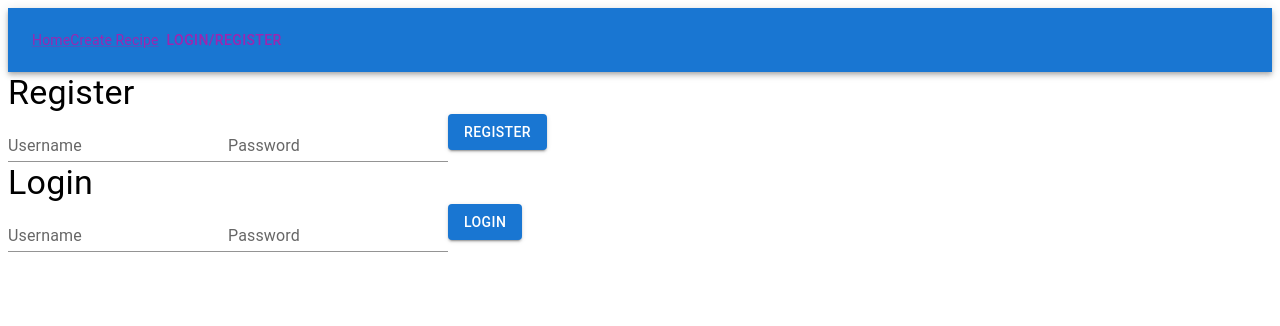
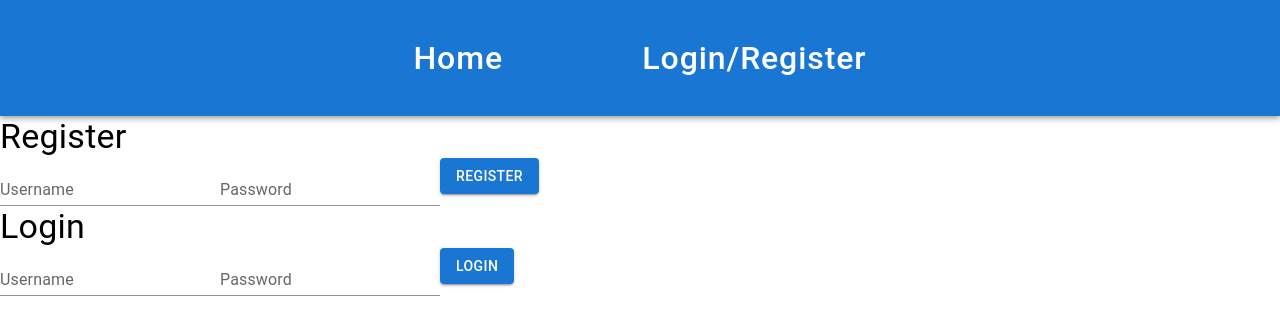
Before and after one commit to pl3lee/Recipe-App, a Next.js app in the folder client/: page /auth in a window 1280 px wide. Shown: the top 326 px of the page. Built offline with nearby package versions, Linux system fonts and the light colour scheme.

Commit message:
improved UI of navbar

```diff
--- a/client/src/components/Login.tsx
+++ b/client/src/components/Login.tsx
@@ -17,11 +17,19 @@ const Login:React.FC = () => {
   const onSubmit = async (event: React.FormEvent<HTMLFormElement>) => {
     // this prevents refresh
     event.preventDefault();
-    login(username, password);
+    const status = await login(username, password);
+      // this redirects to homepage
+      if (status == 1) {
+        router.push("/");
+      } else if (status == -2) {
+        alert("Username does not exist")
+      } else if (status == -1) {
+        alert("Incorrect password")
+      } else if (status == -10) {
+        alert("Something went wrong")
+      }
 
 
-      // this redirects to homepage
-      router.push("/");
     }
 
 
--- a/client/src/components/Navbar.tsx
+++ b/client/src/components/Navbar.tsx
@@ -14,38 +14,49 @@ import { AuthContext } from "@/stores/AuthContext";
 import { AuthContextInterface } from "@/interfaces/AuthContextInterface";
 
 export default function Navbar(props: any) {
-  const { user, logout } = useContext(AuthContext)
+  const { user, logout } = useContext(AuthContext);
   const [userID, setUserID] = useState(useGetUserID());
 
-
   const loginRegister = (
-    <Button color="secondary" href="/auth">
+    <Button variant="text" component={Link} href="/auth" sx={{color: "white", fontSize:"2em", textTransform: "none"}}>
       Login/Register
     </Button>
   );
-  const logoutButton = <Button color="secondary" onClick={logout}>Logout</Button>
-  const auth = user ? logoutButton: loginRegister;
+  const logoutButton = (
+    <Button color="secondary" onClick={logout} sx={{color: "white", fontSize:"2em", textTransform: "none"}}>
+      Logout
+    </Button>
+  );
+  const auth = user ? logoutButton : loginRegister;
 
   return (
-    <Box sx={{ flexGrow: 1 }}>
+
       <AppBar position="static">
-        <Toolbar>
-          <Link href="/" component={NextLink} variant="body2" color="secondary">Home</Link>
-          <Link
+        <Toolbar sx={{ justifyContent: "center", gap:"10%", padding:"3vh"}}>
+            <Button href="/" component={Link} variant="text" sx={{color: "white", fontSize:"2em", textTransform: "none"}}>
+            Home
+          </Button>
+          {user && <Button
             href="/create-recipe"
-            component={NextLink}
-            variant="body2"
-            color="secondary"
-          >Create Recipe</Link>
-          {user && <Link
-            href="/saved-recipes"
-            component={NextLink}
-            variant="body2"
-            color="secondary"
-          >Saved Recipes</Link>}
-        {auth}
+            component={Link}
+            variant="text"
+            sx={{color: "white", fontSize:"2em", textTransform: "none"}}
+          >
+            Create Recipe
+          </Button>}
+          {user && (
+            <Button
+              href="/saved-recipes"
+              component={Link}
+              variant="text"
+              sx={{color: "white", fontSize:"2em", textTransform: "none"}}
+            >
+              Saved Recipes
+            </Button>
+          )}
+          {auth}
         </Toolbar>
       </AppBar>
-    </Box>
+
   );
 }
--- a/client/src/interfaces/AuthContextInterface.ts
+++ b/client/src/interfaces/AuthContextInterface.ts
@@ -1,5 +1,5 @@
 export interface AuthContextInterface {
-  user: { username: string } | null;
+  user: string | null;
   login: (username: string, password: string) => Promise<void>;
   logout: () => void;
   getSavedRecipesID: () => Promise<any>;
--- a/client/src/pages/_app.tsx
+++ b/client/src/pages/_app.tsx
@@ -12,7 +12,7 @@ import { useGetUserID } from '@/hooks/useGetUserID';
 
 
 export default function App({ Component, pageProps }: AppProps) {
-  const [user, setUser] = useState(null);
+  const [user, setUser] = useState<string|null>(null);
   const router = useRouter()
  const userID = useGetUserID();
  useEffect(() => {
@@ -23,7 +23,7 @@ export default function App({ Component, pageProps }: AppProps) {
 
 
 
-  const login = async (username: string, password: string) => {
+  const login = async (username: string, password: string): Promise<number> => {
     const data = { username, password }
     const res = await fetch('http://localhost:3001/auth/login', {
       method: 'POST',
@@ -35,18 +35,22 @@ export default function App({ Component, pageProps }: AppProps) {
 
     // we defined our own status codes in the backend
     if (resData.status === -2) {
-      alert("Username does not exist")
+      // alert("Username does not exist")
+      return -2;
     } else if (resData.status === -1) {
-      alert("Incorrect password")
+      // alert("Incorrect password")
+      return -1;
     } else if (!res.ok) {
-      alert("Something went wrong")
+      // alert("Something went wrong")
+      return -10;
     } else {
-      alert("Successfully logged in")
+      // alert("Successfully logged in")
       // we need to get the token and userID from the response, and set it in the cookies
       const { token, userID } = resData;
       setCookie("access_token", token)
       window.localStorage.setItem("userID", userID);
       setUser(userID)
+      return 1;
   }
 }
 // to logout, simply set access token to empty string and remove userID from local storage
--- a/client/src/pages/_document.tsx
+++ b/client/src/pages/_document.tsx
@@ -1,10 +1,11 @@
 import { Html, Head, Main, NextScript } from 'next/document'
+
 
 export default function Document() {
   return (
     <Html lang="en">
       <Head />
-      <body>
+      <body style={{"margin": 0}}>
         <Main />
         <NextScript />
       </body>
```
